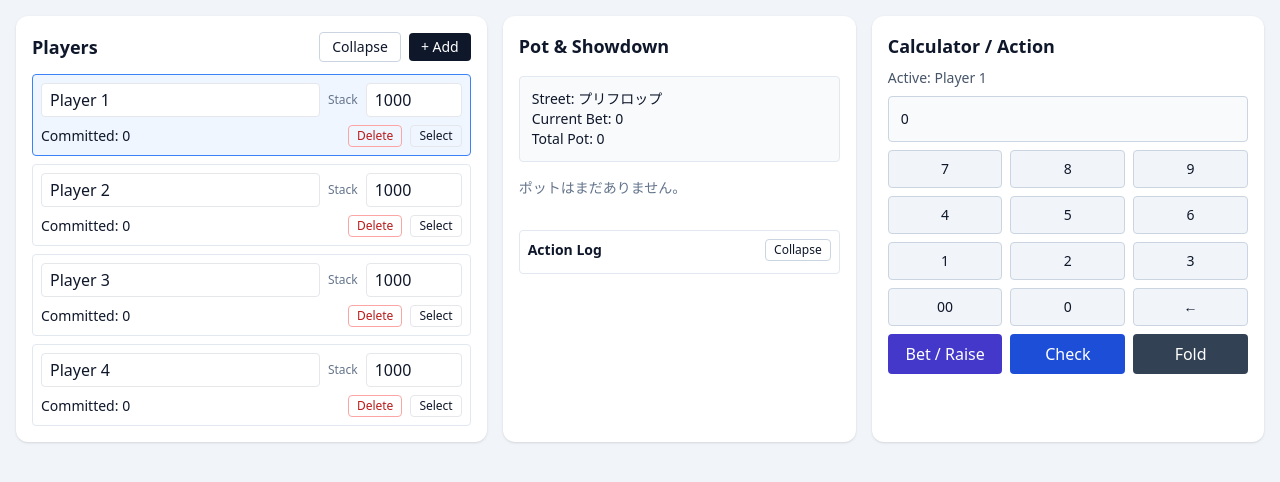
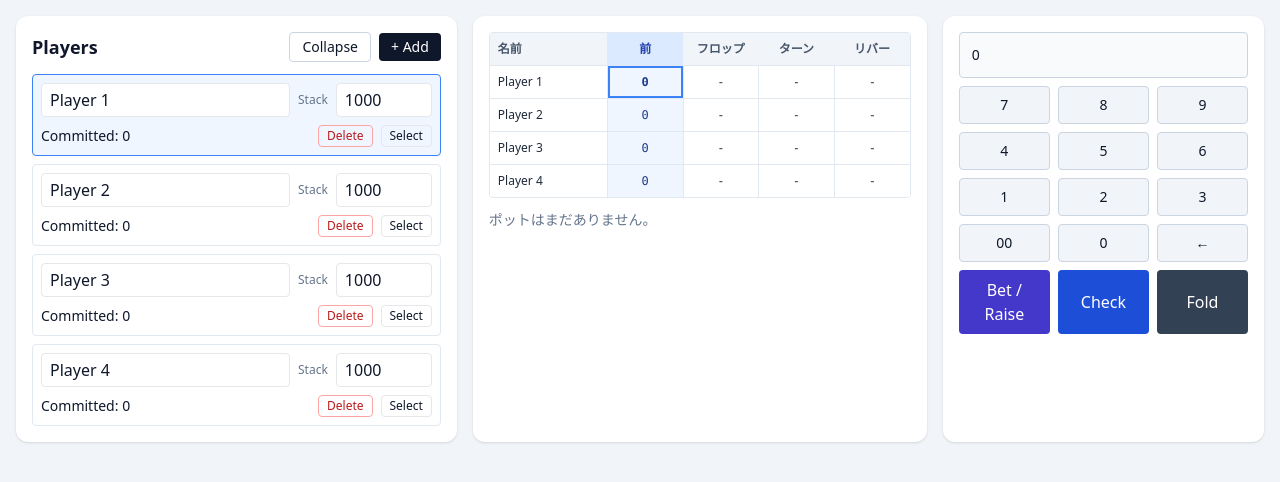
Before and after one commit to sak-id/poker-calculator, a React (Vite) app: page / in a window 1280 px wide. Shown: the top 482 px of the page. Built offline with nearby package versions, Linux system fonts and the light colour scheme.

Commit message:
Refine pot showdown layout

```diff
--- a/src/App.tsx
+++ b/src/App.tsx
@@ -1,4 +1,4 @@
-import { useMemo, useState } from 'react';
+import { useEffect, useMemo, useState } from 'react';
 
 type Player = {
   id: string;
@@ -17,18 +17,27 @@ type Pot = {
 };
 
 type WinnerMap = Record<string, string[]>;
+type StreetCommitments = Record<string, Partial<Record<Street, number>>>;
 
 type CommitKind = 'call' | 'betOrRaise';
 type Street = 'Preflop' | 'Flop' | 'Turn' | 'River' | 'Showdown';
+type BettingStreet = Exclude<Street, 'Showdown'>;
 
 const DEFAULT_STACK = 1000;
 const streetOrder: Street[] = ['Preflop', 'Flop', 'Turn', 'River', 'Showdown'];
+const bettingStreetOrder: BettingStreet[] = ['Preflop', 'Flop', 'Turn', 'River'];
 const streetLabelJa: Record<Street, string> = {
   Preflop: 'プリフロップ',
   Flop: 'フロップ',
   Turn: 'ターン',
   River: 'リバー',
   Showdown: 'ショーダウン',
+};
+const streetTableLabelJa: Record<BettingStreet, string> = {
+  Preflop: '前',
+  Flop: 'フロップ',
+  Turn: 'ターン',
+  River: 'リバー',
 };
 
 const initialPlayers = Array.from({ length: 4 }, (_, i) => ({
@@ -91,15 +100,15 @@ function App() {
   const [players, setPlayers] = useState<Player[]>(initialPlayers);
   const [activePlayerId, setActivePlayerId] = useState<string>(initialPlayers[0].id);
   const [isPlayersCollapsed, setIsPlayersCollapsed] = useState(false);
-  const [isActionLogCollapsed, setIsActionLogCollapsed] = useState(false);
   const [calcInput, setCalcInput] = useState('');
-  const [logs, setLogs] = useState<string[]>([]);
   const [winners, setWinners] = useState<WinnerMap>({});
+  const [streetCommitments, setStreetCommitments] = useState<StreetCommitments>({});
   const [isAdvanceStreetModalOpen, setIsAdvanceStreetModalOpen] = useState(false);
   const [isWinnerModalOpen, setIsWinnerModalOpen] = useState(false);
   const [isWinnerConfirmModalOpen, setIsWinnerConfirmModalOpen] = useState(false);
   const [streetIndex, setStreetIndex] = useState(0);
   const [actedPlayerIds, setActedPlayerIds] = useState<string[]>([]);
+  const [lastAdvancePromptKey, setLastAdvancePromptKey] = useState('');
 
   const evaluatedAmount = useMemo(() => {
     const value = safeEval(calcInput);
@@ -107,7 +116,6 @@ function App() {
   }, [calcInput]);
 
   const pots = useMemo(() => buildSidePots(players), [players]);
-  const totalPot = useMemo(() => players.reduce((sum, p) => sum + p.committedHand, 0), [players]);
   const currentBet = useMemo(() => getCurrentBet(players), [players]);
   const activePlayer = players.find((p) => p.id === activePlayerId) ?? players[0];
   const currentStreet = streetOrder[streetIndex];
@@ -119,6 +127,15 @@ function App() {
     activeNotAllInPlayers.every((p) => p.committedRound === activeNotAllInPlayers[0].committedRound);
   const allActionablePlayersActed = activeNotAllInPlayerIds.every((id) => actedPlayerIds.includes(id));
   const canAdvanceStreet = allActionablePlayersActed && isRoundBalanced && streetIndex < streetOrder.length - 1;
+  const advancePromptKey = useMemo(
+    () =>
+      [
+        streetIndex,
+        actedPlayerIds.slice().sort().join(','),
+        players.map((p) => `${p.id}:${p.committedRound}:${p.folded ? 'f' : '-'}:${p.allIn ? 'a' : '-'}`).join('|'),
+      ].join('::'),
+    [actedPlayerIds, players, streetIndex],
+  );
   const winnerPreview = useMemo(() => {
     const payouts = new Map<string, number>();
 
@@ -144,6 +161,12 @@ function App() {
       nextStack: p.stack + (payouts.get(p.id) ?? 0),
     }));
   }, [players, pots, winners]);
+
+  useEffect(() => {
+    if (!canAdvanceStreet || currentStreet === 'Showdown' || lastAdvancePromptKey === advancePromptKey) return;
+    setLastAdvancePromptKey(advancePromptKey);
+    setIsAdvanceStreetModalOpen(true);
+  }, [advancePromptKey, canAdvanceStreet, currentStreet, lastAdvancePromptKey]);
 
   const patchPlayer = (id: string, updater: (p: Player) => Player) => {
     setPlayers((prev) => prev.map((p) => (p.id === id ? updater(p) : p)));
@@ -174,34 +197,22 @@ function App() {
     const nextActive = nextActiveIdFrom(nextPlayers, id);
     const betBeforeAction = getCurrentBet(players);
 
-    let logLabel = '';
     let nextActedPlayerIds = actedPlayerIds.includes(id) ? actedPlayerIds : [...actedPlayerIds, id];
-    if (kind === 'call') {
-      if (needed === 0) {
-        logLabel = 'Check';
-      } else if (stackAfter === 0 && committedRoundAfter < betBeforeAction) {
-        logLabel = `All-in Call ${committedRoundAfter}`;
-      } else {
-        logLabel = `Call ${committedRoundAfter}`;
-      }
-    } else if (kind === 'betOrRaise') {
-      if (stackAfter === 0 && committedRoundAfter < safeTarget) {
-        logLabel = `All-in ${committedRoundAfter}`;
-      } else if (betBeforeAction === 0) {
-        logLabel = `Bet ${committedRoundAfter}`;
-      } else {
-        logLabel = `Raise ${committedRoundAfter}`;
-      }
-      if (committedRoundAfter > betBeforeAction) {
+    if (kind === 'betOrRaise' && committedRoundAfter > betBeforeAction) {
       nextActedPlayerIds = [id];
-      }
     }
 
     setPlayers(nextPlayers);
     setActivePlayerId(nextActive);
     setCalcInput('');
     setActedPlayerIds(nextActedPlayerIds);
-    setLogs((prev) => [...prev, `${actorBefore.name}: ${logLabel}`]);
+    setStreetCommitments((prev) => ({
+      ...prev,
+      [id]: {
+        ...(prev[id] ?? {}),
+        [currentStreet]: committedRoundAfter,
+      },
+    }));
   };
 
   const handleFold = () => {
@@ -211,7 +222,13 @@ function App() {
     setPlayers(nextPlayers);
     setActivePlayerId(nextActive);
     setActedPlayerIds((prev) => (prev.includes(activePlayer.id) ? prev : [...prev, activePlayer.id]));
-    setLogs((prev) => [...prev, `${activePlayer.name}: Fold`]);
+    setStreetCommitments((prev) => ({
+      ...prev,
+      [activePlayer.id]: {
+        ...(prev[activePlayer.id] ?? {}),
+        [currentStreet]: activePlayer.committedRound,
+      },
+    }));
   };
 
   const handleCall = () => {
@@ -230,13 +247,20 @@ function App() {
 
   const advanceStreet = () => {
     if (!canAdvanceStreet) return;
-    const fromStreet = currentStreet;
-    const toStreet = nextStreet;
+    setStreetCommitments((prev) => {
+      const nextCommitments: StreetCommitments = { ...prev };
+      players.forEach((p) => {
+        nextCommitments[p.id] = {
+          ...(nextCommitments[p.id] ?? {}),
+          [currentStreet]: p.committedRound,
+        };
+      });
+      return nextCommitments;
+    });
     setPlayers((prev) => prev.map((p) => ({ ...p, committedRound: 0 })));
     setStreetIndex((prev) => Math.min(prev + 1, streetOrder.length - 1));
     setActedPlayerIds([]);
     setCalcInput('');
-    setLogs((prev) => [...prev, `--- ${fromStreet} -> ${toStreet} ---`]);
   };
 
   const handleCheckCallAllIn = () => {
@@ -291,7 +315,7 @@ function App() {
     setIsAdvanceStreetModalOpen(false);
     setStreetIndex(0);
     setActedPlayerIds([]);
-    setLogs((prev) => [...prev, '--- Hand settled ---']);
+    setStreetCommitments({});
   };
 
   const addPlayer = () => {
@@ -310,20 +334,32 @@ function App() {
   };
 
   const removePlayer = (id: string) => {
-    setPlayers((prev) => {
-      if (prev.length <= 1) return prev;
-      const next = prev.filter((p) => p.id !== id);
+    if (players.length <= 1) return;
+    const next = players.filter((p) => p.id !== id);
+    setPlayers(next);
     setWinners((winnerMap) =>
       Object.fromEntries(
         Object.entries(winnerMap).map(([potId, winnerIds]) => [potId, winnerIds.filter((winnerId) => winnerId !== id)]),
       ),
     );
+    setStreetCommitments((prev) => {
+      const nextCommitments = { ...prev };
+      delete nextCommitments[id];
+      return nextCommitments;
+    });
 
     if (activePlayerId === id && next.length > 0) {
       setActivePlayerId(next[0].id);
     }
-      return next;
-    });
+  };
+
+  const getStreetCommitmentDisplay = (player: Player, street: Street) => {
+    if (street === 'Showdown') return '-';
+    const targetStreetIndex = streetOrder.indexOf(street);
+    if (targetStreetIndex > streetIndex) return '-';
+    if (targetStreetIndex === streetIndex) return String(player.committedRound);
+    const committed = streetCommitments[player.id]?.[street];
+    return committed === undefined ? '-' : String(committed);
   };
 
   return (
@@ -394,33 +430,78 @@ function App() {
           )}
         </section>
 
-        <section className="space-y-4 rounded-xl bg-white p-4 shadow">
-          <h2 className="text-lg font-semibold">Pot & Showdown</h2>
-          <div className="rounded border border-slate-200 bg-slate-50 p-3">
-            <p className="text-sm">Street: {streetLabelJa[currentStreet]}</p>
-            <p className="text-sm">Current Bet: {currentBet}</p>
-            <p className="text-sm font-medium">Total Pot: {totalPot}</p>
+        <section className="space-y-3 rounded-xl bg-white p-4 shadow">
+          <div className="overflow-x-auto rounded border border-slate-200">
+            <table className="w-full min-w-[420px] table-fixed border-collapse text-xs">
+              <colgroup>
+                <col style={{ width: '28%' }} />
+                {bettingStreetOrder.map((street) => (
+                  <col key={street} style={{ width: '18%' }} />
+                ))}
+              </colgroup>
+              <thead>
+                <tr className="bg-slate-100 text-slate-600">
+                  <th className="px-2 py-2 text-left font-semibold">名前</th>
+                  {bettingStreetOrder.map((street) => (
+                    <th
+                      key={street}
+                      className={`px-2 py-2 text-center font-semibold ${
+                        street === currentStreet ? 'bg-blue-100 text-blue-800' : ''
+                      }`}
+                    >
+                      {streetTableLabelJa[street]}
+                    </th>
+                  ))}
+                </tr>
+              </thead>
+              <tbody>
+                {players.map((p) => {
+                  const rowTone = p.folded
+                    ? 'bg-slate-100 text-slate-400'
+                    : p.allIn
+                      ? 'bg-amber-50 text-amber-950'
+                      : 'bg-white text-slate-800';
+                  return (
+                    <tr key={p.id} className={`border-t border-slate-200 ${rowTone}`}>
+                      <th className="truncate px-2 py-2 text-left font-medium">{p.name}</th>
+                      {bettingStreetOrder.map((street) => {
+                        const currentColumn = street === currentStreet;
+                        const activeCell = currentColumn && p.id === activePlayerId && !p.folded && !p.allIn;
+                        const cellTone = p.folded
+                          ? currentColumn
+                            ? 'bg-slate-200'
+                            : 'bg-slate-100'
+                          : p.allIn
+                            ? currentColumn
+                              ? 'bg-amber-100'
+                              : 'bg-amber-50'
+                            : currentColumn
+                              ? 'bg-blue-50 text-blue-900'
+                              : 'bg-white';
+
+                        return (
+                          <td
+                            key={street}
+                            className={`border-l border-slate-200 px-2 py-2 text-center font-mono tabular-nums ${cellTone} ${
+                              activeCell ? 'bg-blue-100 font-semibold ring-2 ring-inset ring-blue-500' : ''
+                            }`}
+                          >
+                            {getStreetCommitmentDisplay(p, street)}
+                          </td>
+                        );
+                      })}
+                    </tr>
+                  );
+                })}
+              </tbody>
+            </table>
           </div>
-
-          {canAdvanceStreet && currentStreet !== 'Showdown' && (
-            <div className="rounded border border-blue-300 bg-blue-50 p-3">
-              <button
-                className="rounded bg-blue-700 px-3 py-1 text-sm text-white"
-                onClick={() => setIsAdvanceStreetModalOpen(true)}
-              >
-                ストリートを進める
-              </button>
-            </div>
-          )}
-
-          <div className="space-y-2">
+          <div className="space-y-1">
             {pots.length === 0 && <p className="text-sm text-slate-500">ポットはまだありません。</p>}
-            {pots.map((pot) => (
-              <div key={pot.id} className="rounded border border-slate-200 p-2">
-                <p className="text-sm font-medium">
-                  {pot.id} - {pot.amount}
-                </p>
-                <p className="mt-2 text-xs text-slate-500">勝者選択はショーダウンでポップアップから行います。</p>
+            {pots.map((pot, index) => (
+              <div key={pot.id} className="flex items-center justify-between rounded border border-slate-200 px-2 py-1 text-sm">
+                <span className="font-medium text-slate-700">{index === 0 ? 'Main pot' : `Side pot ${index}`}</span>
+                <span className="font-semibold">{pot.amount}</span>
               </div>
             ))}
           </div>
@@ -432,33 +513,9 @@ function App() {
               </button>
             )}
           </div>
-
-          <div className="rounded border border-slate-200 p-2">
-            <div className="mb-1 flex items-center justify-between">
-              <h3 className="text-sm font-semibold">Action Log</h3>
-              <button
-                className="rounded border border-slate-300 px-2 py-0.5 text-xs"
-                onClick={() => setIsActionLogCollapsed((prev) => !prev)}
-                aria-expanded={!isActionLogCollapsed}
-                aria-controls="action-log-panel"
-              >
-                {isActionLogCollapsed ? 'Expand' : 'Collapse'}
-              </button>
-            </div>
-            {!isActionLogCollapsed && (
-              <div id="action-log-panel" className="max-h-48 space-y-1 overflow-auto text-xs">
-                {logs.map((log, i) => (
-                  <p key={`${log}-${i}`}>{log}</p>
-                ))}
-              </div>
-            )}
-          </div>
         </section>
 
         <section className="rounded-xl bg-white p-4 shadow">
-          <h2 className="mb-2 text-lg font-semibold">Calculator / Action</h2>
-          <p className="mb-2 text-sm text-slate-600">Active: {activePlayer?.name}</p>
-
           <div className="mb-2 rounded border border-slate-300 bg-slate-50 p-3">
             <p className="truncate text-sm">{calcInput || '0'}</p>
           </div>
```
Lines whose indentation alone changed are shown as unchanged.
